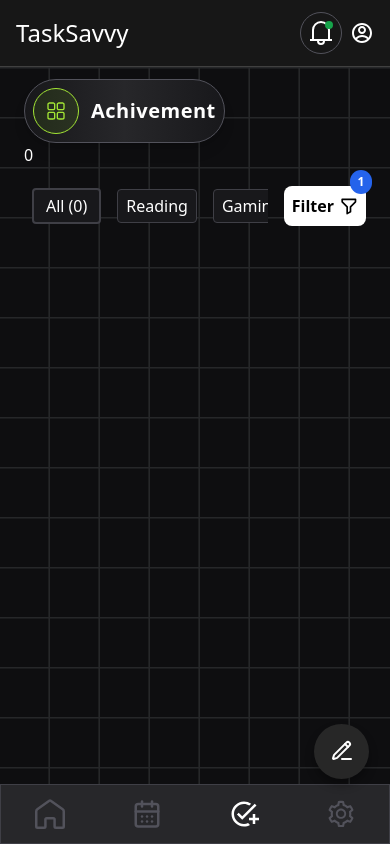
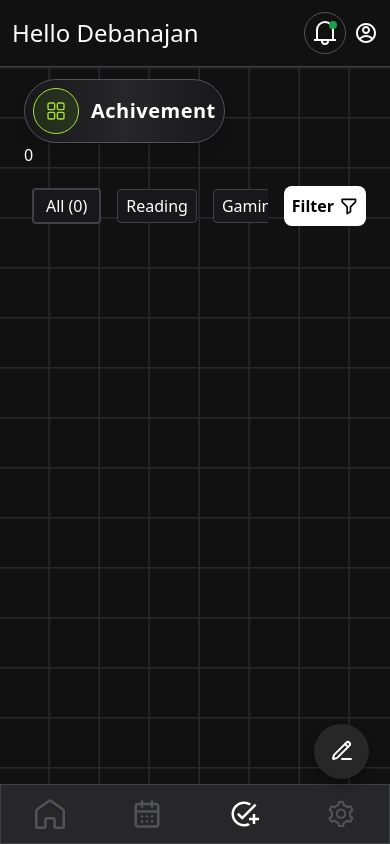
Before and after one commit to debanjan-bera/To-Do-Application, a React (Vite) app: page /completedTask in a window 390 px wide. Built offline with nearby package versions, Linux system fonts and the light colour scheme.

Commit message:
refactor: Update TaskHeader, MobileCalendar, Header, and DashBoard components for improved layout and responsiveness

```diff
--- a/src/Components/TaskManager/TaskCategory.jsx
+++ b/src/Components/TaskManager/TaskCategory.jsx
@@ -36,7 +36,7 @@ const TaskCategory = () => {
         <span className="text-xl">
           <BiFilterAlt />
         </span>{" "}
-        <span className="px-2 py-1 text-xs text-white absolute top-[-1rem] right-[-0.4rem] bg-blue-600 rounded-full aspect-square text-center">
+        <span className="hidden px-2 py-1 text-xs text-white absolute top-[-1rem] right-[-0.4rem] bg-blue-600 rounded-full aspect-square text-center">
           1
         </span>
       </div>
--- a/src/Components/TaskManager/TaskHeader.jsx
+++ b/src/Components/TaskManager/TaskHeader.jsx
@@ -62,12 +62,12 @@ const TaskHeader = ({isCompleted}) => {
         } row-start-2 row-end-3`}
       >
         <h1 className="text-2xl py-1 font-bold">
-          My Task {`(${completedTasks} / ${totalTasks})`}
+          <span className="text-white/50">My</span> Tasks
         </h1>
         {progressPercent > 0 && (
-          <div className="w-full text-lg text-zinc-400 flex justify-between">
-            <span className="">Progreesing </span>{" "}
-            <span>{`${progressPercent}%`}</span>
+          <div className="w-full flex items-end justify-between">
+            <span className="text-3xl font-bold">{`${progressPercent}%`}</span>{" "}
+            <span className="text-sm text-zinc-400 font-light">{`${completedTasks} / ${totalTasks} done`}</span>
           </div>
         )}
         <div className="w-full h-4 mt-2 border border-zinc-700 bg-zinc-900 rounded-2xl relative overflow-hidden">
--- a/src/Components/layout/Calendar/MobileCalendar.jsx
+++ b/src/Components/layout/Calendar/MobileCalendar.jsx
@@ -142,9 +142,9 @@ const MCalendarComponent = () => {
 
       <div
         className={`h-full w-full border-t border-t-gray-700 text-white mb-1 ${
-          isDataAvilable
-            ? "overflow-y-auto scrollEffect max-h-[25rem]"
-            : "grid items-start grid-rows-[0.2rem_1.8fr]"
+          !isDataAvilable
+            ? "grid items-start grid-rows-[0.2rem_1.8fr]"
+            : isMobile ? 'max-h-[25rem]':"overflow-y-auto scrollEffect max-h-[25rem]"
         }`}
       >
         <p className="pt-2 text-base sm:text-lg">
--- a/src/Components/layout/Header/Header.jsx
+++ b/src/Components/layout/Header/Header.jsx
@@ -8,7 +8,7 @@ export const Header = () => {
     const isTablet = useResponsive(930);
   return (
     <header
-      className={`w-full px-4 border-b-[0.02rem]  border-neutral-700 ${
+      className={`w-full ${isMobile&&'bg-[#111111] border-0 border-neutral-600/30'} px-3 border-b-[0.02rem]  border-neutral-700 ${
         isMobile
           ? "col-start-1 col-end-2"
           : "col-start-2 col-end-4 row-start-1 row-end-2"
@@ -23,7 +23,7 @@ export const Header = () => {
             </p>
           </>
         ) : (
-          "TaskSavvy"
+          "Hello Debanajan"
         )}
       </div>
 
--- a/src/Dashborad/DaashBoard.jsx
+++ b/src/Dashborad/DaashBoard.jsx
@@ -36,7 +36,7 @@ export const DashBoard = () => {
 
           {!isMobile && <SideBar setSideBar={setSideBar} />}
           <section
-            className={`w-full h-full bg-[#0E0E10] ${isCalendar&& 'px-4'} ${
+            className={`w-full h-full ${isMobile? 'bg-[#111111]' : 'bg-[#0E0E10]'} ${isCalendar&& 'px-4'} ${(isCalendar&&isMobile) && 'overflow-y-auto ' } ${
               isMobile
                 ? "col-start-1 col-end-2 row-start-2 row-end-3 overflow-hidden"
                 : " col-start-2 col-end-3 row-start-2 row-end-4"
```
